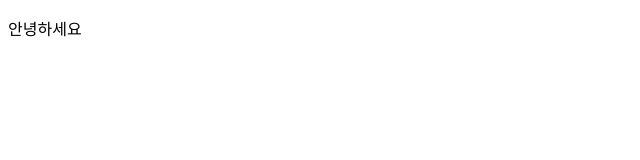
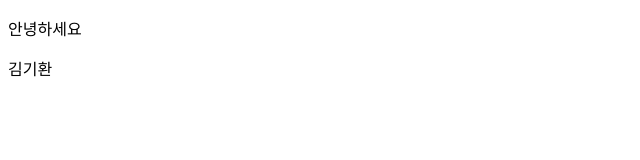
Before and after one commit to plan-out/test, a plain HTML site: page index.html in a window 1280 px wide. Shown: the full height of the page, 0-640 px from the left. Drawn offline with Linux system fonts and the light colour scheme.

Commit message:
Update index.html

```diff
--- a/index.html
+++ b/index.html
@@ -7,6 +7,8 @@
   <body>
     <p>안녕하세요 </p>
 
+    <p>김기환</p>
+
 
   </body>
 </html>
```
